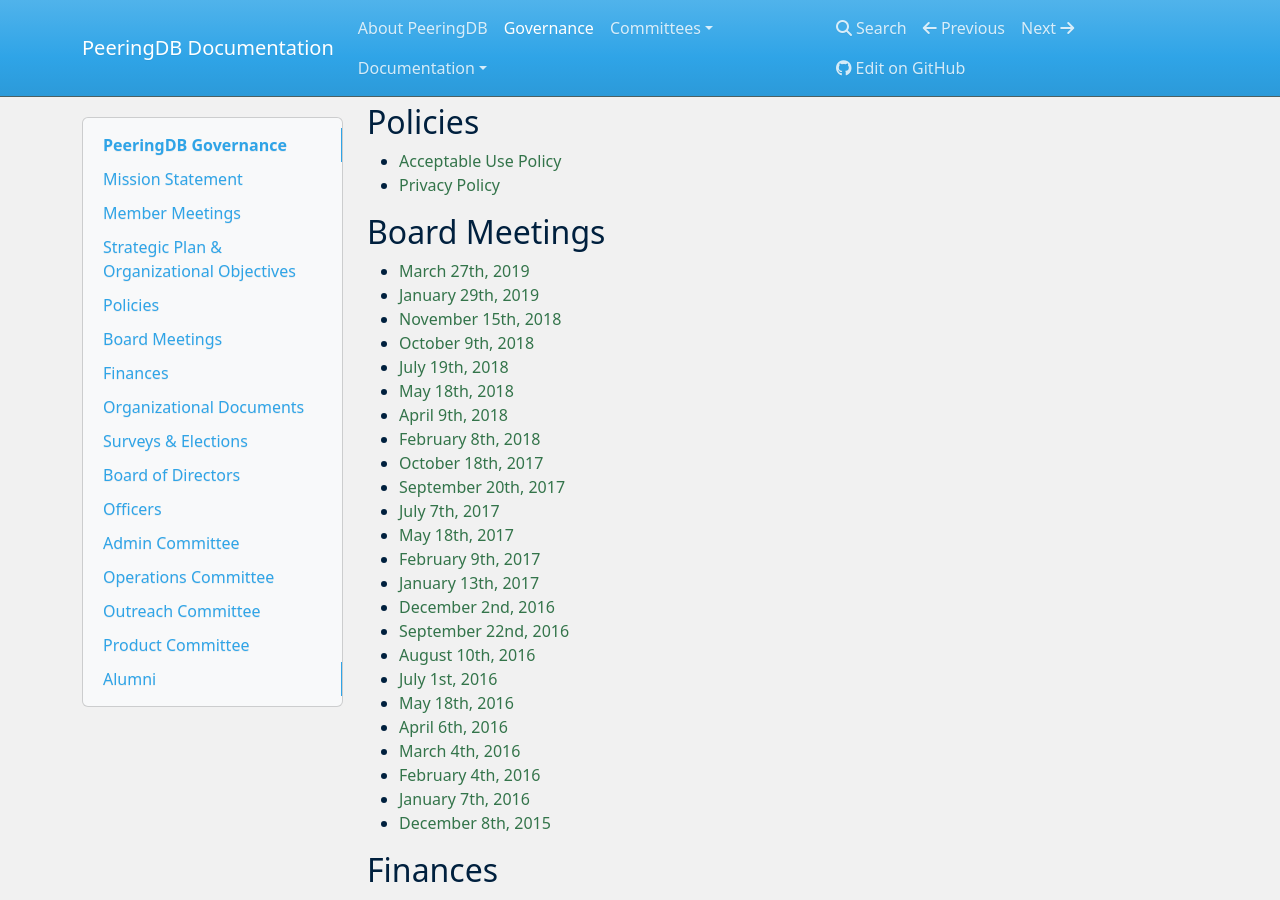
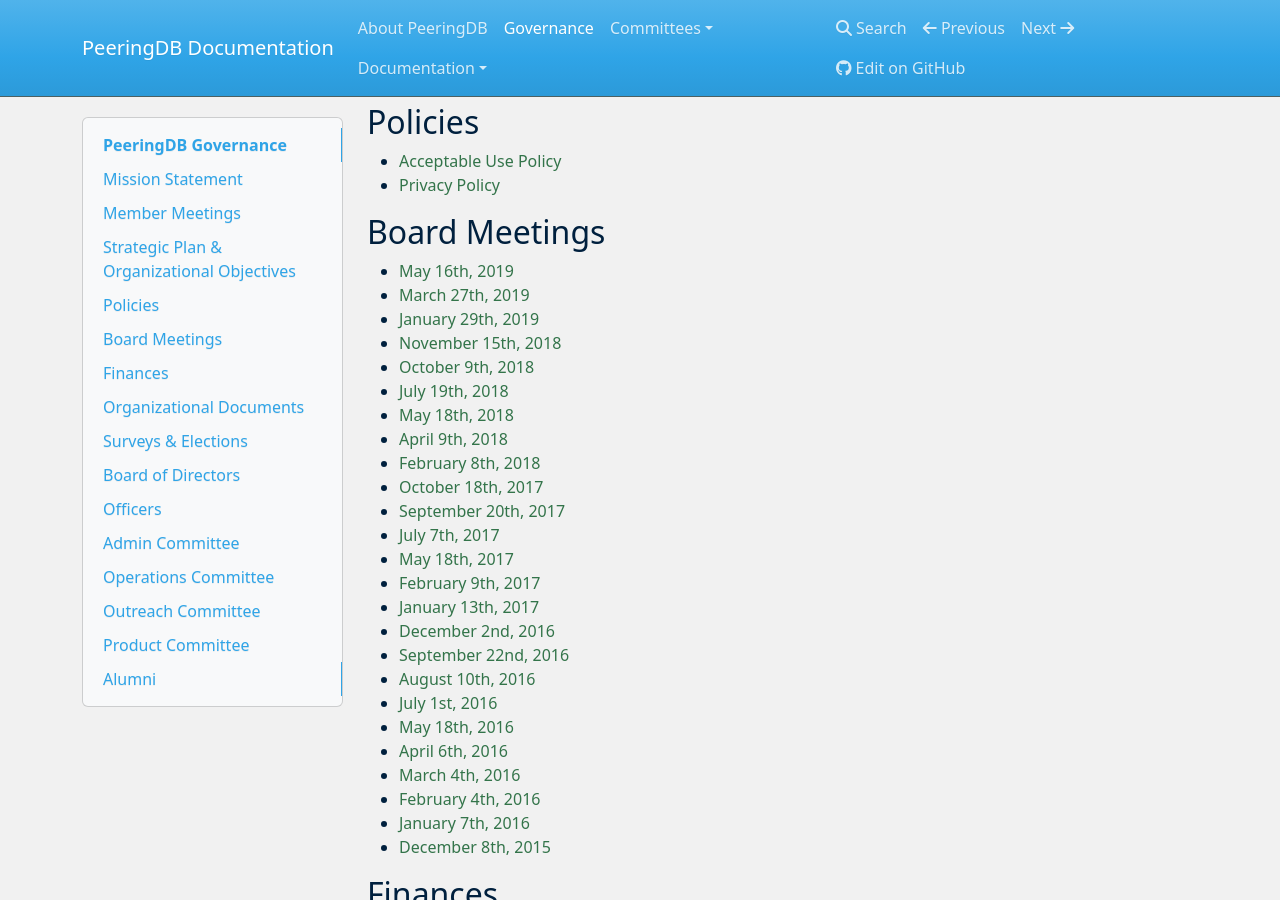
Before and after one commit to peeringdb/docs, an MkDocs documentation site: the page built from docs/gov.md, in a window 1280 px wide and 900 px high, scrolled down 452 px. Built offline with MkDocs 1.6.1, drawn with Linux system fonts in a browser that asks for light colours; nearby versions of some CDN libraries.

Commit message:
Board meeting.

```diff
--- a/docs/gov.md
+++ b/docs/gov.md
@@ -23,6 +23,7 @@
 
 ## Board Meetings
 
+- [May 16th, 2019](gov/legaldocs/2019-05-16_PeeringDB_Board_Minutes.pdf)
 - [March 27th, 2019](gov/legaldocs/2019-03-27_PeeringDB_Board_Minutes.pdf)
 - [January 29th, 2019](gov/legaldocs/2019-01-29_PeeringDB_Board_Minutes.pdf)
 - [November 15th, 2018](gov/legaldocs/2018-11-15_PeeringDB_Board_Minutes.pdf)
```
Also changed, not shown: 2 other files.
